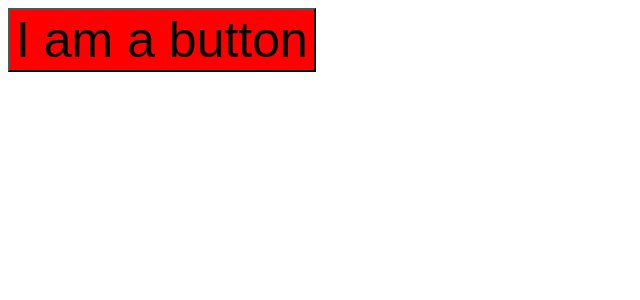
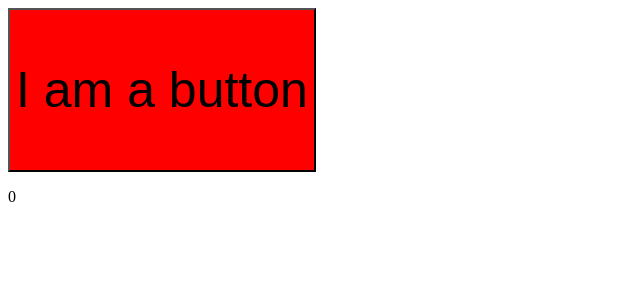
Before and after one commit to Ant0yne/react-test-typescript, a React (Vite) app: page / in a window 1280 px wide. Shown: the top 300 px of the page, without its empty margins (0-640 px from the left). Built offline with nearby package versions, Linux system fonts and the light colour scheme.

Commit message:
interface

```diff
--- a/src/App.tsx
+++ b/src/App.tsx
@@ -1,7 +1,11 @@
+import { useState } from "react";
+
 import "./App.css";
 import Button from "./Button";
 
 function App() {
+	const [count, setCount] = useState(0);
+
 	const onClick = () => {
 		return 5;
 	};
@@ -20,8 +24,11 @@ function App() {
 					bottomLeft: 10,
 					bottomRight: 10,
 				}}
-				onClick={onClick}>
-				I am a button
+				// onClick={onClick}
+				count={count}
+				setCount={setCount}>
+				<p>I am a button</p>
+				{/* Text */}
 			</Button>
 		</div>
 	);
--- a/src/Button.tsx
+++ b/src/Button.tsx
@@ -12,23 +12,42 @@ const convertCurrency = (amount: number, currency: string): string => {
 // 	padding: [number, number, number, number];
 // };
 
-type ButtonProps = {
+// Seulement pour décrire des objets
+// interface IButtonProps {
+// 	text: string;
+// 	count: number;
+// }
+
+type TButtonProps = {
 	style: React.CSSProperties;
-	borderRadius: Record<string, number>;
-	onClick: () => number;
+	borderRadius?: Record<string, number>;
+	onClick?: () => number;
+	// children: JSX.Element;
 	children: React.ReactNode;
+	count: number;
+	setCount: React.Dispatch<React.SetStateAction<number>>;
 };
 
-const Button = ({ style, borderRadius, onClick, children }: ButtonProps) => {
+const Button = ({
+	style,
+	// borderRadius,
+	// onClick,
+	children,
+	count,
+	setCount,
+}: TButtonProps) => {
 	let url = "https://duckduckgo.com/";
 
 	convertCurrency(100, "EUR");
 
 	return (
 		<div>
-			<button onClick={onClick} style={style}>
+			<button
+				onClick={() => setCount((prevState) => prevState + 1)}
+				style={style}>
 				{children}
 			</button>
+			<p>{count}</p>
 		</div>
 	);
 };
```
